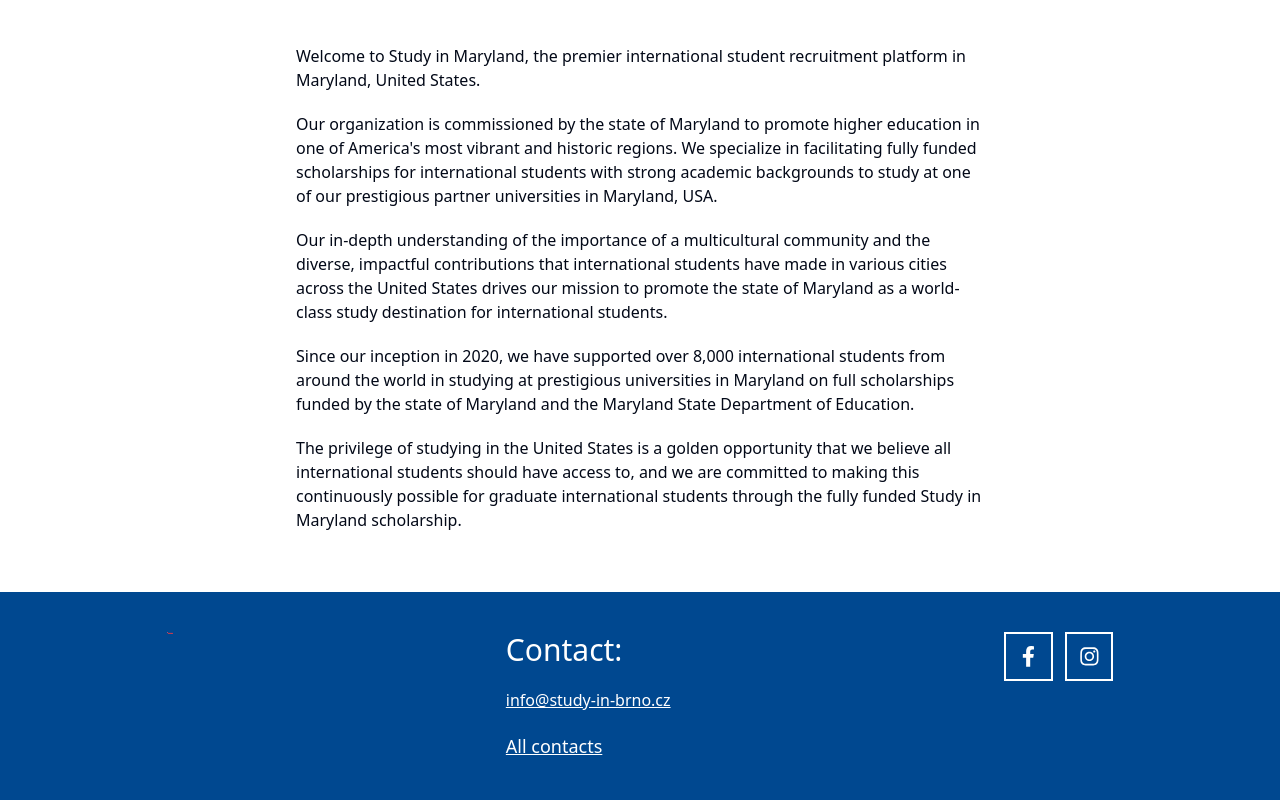
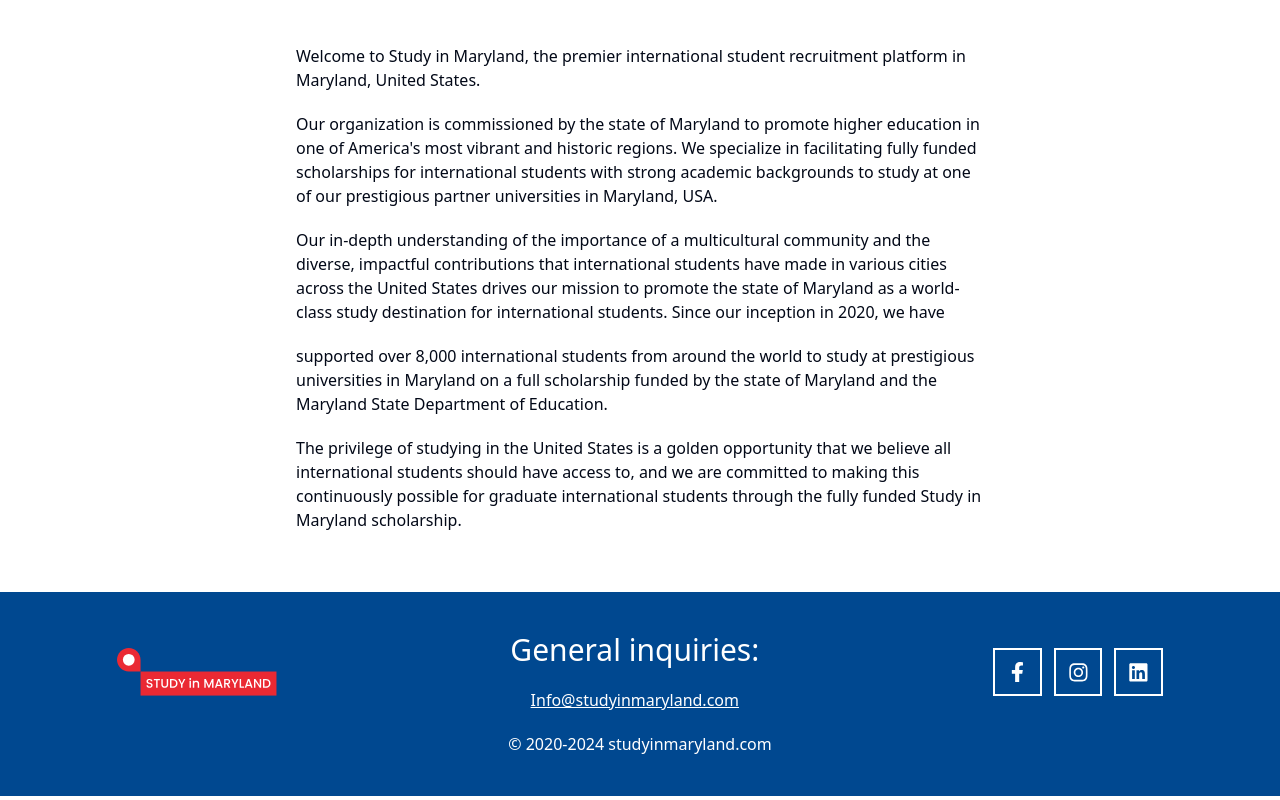
Before and after one commit to Babithkp/studyinmaryland-frontend, a React (Vite) app: page /aboutus in a window 1280 px wide. Shown: the part 253-1053 px from the top of the page. Built offline with nearby package versions, Linux system fonts and the light colour scheme.

Commit message:
new data from client

```diff
--- a/src/components/app/Aboutus.tsx
+++ b/src/components/app/Aboutus.tsx
@@ -1,7 +1,6 @@
-export default function Aboutus() {
-  return (
+export default function Aboutus() {  return (
     <main className="flex items-center justify-center">
-      <section className="w-[60%] p-10 max-md:w-full max-md:p-4">
+      <section className="w-[60%] p-10 max-md:w-full max-md:p-4 font-medium">
         <article>
           <h1 className="my-10 text-5xl font-bold text-red-500 max-md:text-3xl">
             About us
@@ -12,7 +11,7 @@ export default function Aboutus() {
           </p>
           <p className="text-md my-5">
             Our organization is commissioned by the state of Maryland to promote
-            higher education in one of America&apos;s most vibrant and historic
+            higher education in one of America's most vibrant and historic
             regions. We specialize in facilitating fully funded scholarships for
             international students with strong academic backgrounds to study at
             one of our prestigious partner universities in Maryland, USA.
@@ -22,13 +21,13 @@ export default function Aboutus() {
             community and the diverse, impactful contributions that
             international students have made in various cities across the United
             States drives our mission to promote the state of Maryland as a
-            world-class study destination for international students.
+            world-class study destination for international students. Since our
+            inception in 2020, we have
           </p>
           <p className="text-md my-5">
-            Since our inception in 2020, we have supported over 8,000
-            international students from around the world in studying at
-            prestigious universities in Maryland on full scholarships funded by
-            the state of Maryland and the Maryland State Department of
+            supported over 8,000 international students from around the world to
+            study at prestigious universities in Maryland on a full scholarship
+            funded by the state of Maryland and the Maryland State Department of
             Education.
           </p>
           <p className="text-md my-5">
--- a/src/components/app/ApplicationPortal.tsx
+++ b/src/components/app/ApplicationPortal.tsx
@@ -3,7 +3,7 @@
 export default function ApplicationPortal() {
   return (
     <main className="flex items-center justify-center">
-      <section className="w-[60%] p-10 max-md:w-full max-md:p-4">
+      <section className="w-[60%] p-10 max-md:w-full max-md:p-4 font-medium">
         <article>
           <h1 className="my-10 text-5xl font-bold text-red-500 max-md:text-3xl">
             How To Apply:
--- a/src/components/app/BecomeAnAgent.tsx
+++ b/src/components/app/BecomeAnAgent.tsx
@@ -2,7 +2,7 @@ import AgentSlide from "./com/objects/AgentSlide";
 export default function BecomeAnAgent() {
   return (
     <main className="flex items-center flex-col justify-center">
-      <section className="w-[60%] p-10 max-md:w-full max-md:p-4">
+      <section className="w-[60%] p-10 max-md:w-full max-md:p-4 font-medium">
         <article>
           <h1 className="my-10 text-5xl font-bold text-red-500 max-md:text-3xl">
             Become an agent
--- a/src/components/app/Faq.tsx
+++ b/src/components/app/Faq.tsx
@@ -1,7 +1,7 @@
 export default function Faq() {
   return (
     <main className="flex items-center justify-center ">
-      <section className="w-[60%] p-10 max-md:w-full max-md:p-4">
+      <section className="w-[60%] p-10 max-md:w-full max-md:p-4 font-medium">
         <article>
           <h1 className="my-10 text-5xl font-bold text-red-500 max-md:text-3xl">
             FAQ
--- a/src/components/app/Home.tsx
+++ b/src/components/app/Home.tsx
@@ -1,4 +1,5 @@
-import image from ".././../../public/backgroundHeroPage.jpg";import icon1 from ".././../../public/city.svg";
+import image from ".././../../public/backgroundHeroPage.jpg";
+import icon1 from ".././../../public/city.svg";
 import icon2 from ".././../../public/rocket-graph.svg";
 import icon4 from ".././../../public/flag-point.svg";
 import cardBg from ".././../../public/backgroung-card.png";
@@ -51,7 +52,7 @@ export default function Home() {
             Study at one of our partner institutions
           </h2>
           <p className="px-5 text-center text-lg font-extralight">
-            Each year we provide scholarship opportunities for more than 1500
+            Each year we provide scholarship opportunities for more than 1,500
             international students from worldwide to study a postgraduate or
             doctoral degree program at one of our partner universities.
           </p>
@@ -128,7 +129,7 @@ export default function Home() {
             <CardApply
               image={counsellingIcon}
               title="University Placement"
-              content="All scholarship recipients are admitted to study at one of our partner universities."
+              content="All scholarship recipients are directly admitted to study at one of our partner universities."
             />
             <CardApply
               image={visaIcon}
@@ -168,7 +169,7 @@ export default function Home() {
             <p className="col-start-2">
               Through our organization&apos;s partnership with leading public
               universities in Maryland, we offer international students the
-              opportunity to pursue Masters and PhD degree programs with fully
+              opportunity to pursue masters and phd degree programs with fully
               funded scholarships provided by the Maryland State Department of
               Education.
             </p>
@@ -190,8 +191,8 @@ export default function Home() {
             </h3>
             <p className="col-start-2">
               International students can use our seamless application portal to
-              apply directly to our partner universities for masters and PhD
-              programs at no cost!
+              apply directly for a scholarship to study a graduate program at a
+              partner university at no cost!
             </p>
             <a
               href={"/applicationPortal"}
--- a/src/components/app/ReferralProgram.tsx
+++ b/src/components/app/ReferralProgram.tsx
@@ -1,6 +1,6 @@
 export default function ReferralProgram() {  return (
     <main className="flex items-center justify-center">
-      <section className="w-[60%] p-10 max-md:w-full max-md:p-4">
+      <section className="w-[60%] p-10 max-md:w-full max-md:p-4 font-medium">
         <article>
           <h1 className="my-10 text-5xl font-bold text-red-500 max-md:text-3xl">
             Referral program
--- a/src/components/app/Scholarships.tsx
+++ b/src/components/app/Scholarships.tsx
@@ -1,7 +1,7 @@
 import HomeSlider from "./com/objects/HomeSlider";export default function Scholarships() {
   return (
     <main className="flex flex-col items-center justify-center">
-      <section className="w-[60%] p-10 max-md:w-full max-md:p-4">
+      <section className="w-[60%] p-10 max-md:w-full max-md:p-4 font-medium">
         <article>
           <p className="my-10 text-3xl font-bold text-red-500 max-md:text-3xl">
             Overview
--- a/src/components/app/StudentLife.tsx
+++ b/src/components/app/StudentLife.tsx
@@ -1,7 +1,7 @@
 export default function StudentLife() {
   return (
     <main className="flex items-center justify-center ">
-      <section className="w-[60%] p-10 max-md:w-full max-md:p-4">
+      <section className="w-[60%] p-10 max-md:w-full max-md:p-4 font-medium">
         <article>
           <h1 className="my-10 text-5xl font-bold text-red-500 max-md:text-3xl">
             Student Life
--- a/src/components/app/Visa.tsx
+++ b/src/components/app/Visa.tsx
@@ -1,6 +1,6 @@
 export default function Visa() {  return (
     <main className="flex items-center justify-center ">
-      <section className="w-[60%] p-10 max-md:w-full max-md:p-4">
+      <section className="w-[60%] p-10 max-md:w-full max-md:p-4 font-medium">
         <article>
           <h1 className="my-10 text-5xl font-bold text-red-500 max-md:text-3xl">
             Visa
--- a/src/components/app/com/forms/AddApplication.tsx
+++ b/src/components/app/com/forms/AddApplication.tsx
@@ -554,6 +554,7 @@ export default function AddApplication() {
                 placeholder=""
                 ref={indentityRef}
                 onChange={handleIdentityChange}
+                accept=".xlsx,.xls,image/*,.doc, .docx,.ppt, .pptx,.txt,.pdf"
               />
               {fileName.identityFileName && (
                 <span className=" text-sm font-medium ml-2">
@@ -581,6 +582,7 @@ export default function AddApplication() {
                 placeholder=""
                 ref={degreeRef}
                 onChange={handleDegreeChange}
+                accept=".xlsx,.xls,image/*,.doc, .docx,.ppt, .pptx,.txt,.pdf"
               />
               <div className="w-full  flex flex-wrap gap-1">
                 {degreeFileHolder.map((doc, i) => (
@@ -626,6 +628,7 @@ export default function AddApplication() {
                 placeholder=""
                 ref={academicRef}
                 onChange={handleAcademiChange}
+                accept=".xlsx,.xls,image/*,.doc, .docx,.ppt, .pptx,.txt,.pdf"
               />
               <div className="w-full  flex flex-wrap gap-1">
                 {academicFileHolder.map((doc, i) => (
@@ -671,6 +674,7 @@ export default function AddApplication() {
                 placeholder=""
                 ref={birthRef}
                 onChange={handleBirthcerChange}
+                accept=".xlsx,.xls,image/*,.doc, .docx,.ppt, .pptx,.txt,.pdf"
               />
               {fileName.birthcerFileName && (
                 <span className=" text-sm font-medium ml-2">
@@ -698,6 +702,7 @@ export default function AddApplication() {
                 placeholder=""
                 ref={motivationRef}
                 onChange={handleMotivationChange}
+                accept=".xlsx,.xls,image/*,.doc, .docx,.ppt, .pptx,.txt,.pdf"
               />
               {fileName.motivationFileName && (
                 <span className=" text-sm font-medium ml-2">
@@ -723,6 +728,7 @@ export default function AddApplication() {
                 placeholder=""
                 ref={ieltsRef}
                 onChange={handlEieltChange}
+                accept=".xlsx,.xls,image/*,.doc, .docx,.ppt, .pptx,.txt,.pdf"
               />
               {fileName.ieltFileName && (
                 <span className=" text-sm font-medium ml-2">
@@ -750,6 +756,7 @@ export default function AddApplication() {
                 placeholder=""
                 ref={translatedRef}
                 onChange={handleTranslatedChange}
+                accept=".xlsx,.xls,image/*,.doc, .docx,.ppt, .pptx,.txt,.pdf"
               />
               <div className="w-full  flex flex-wrap gap-1">
                 {engTransFileHolder.map((doc, i) => (
@@ -795,6 +802,7 @@ export default function AddApplication() {
                 placeholder=""
                 ref={recommendationRef}
                 onChange={handleRecommendationChange}
+                accept=".xlsx,.xls,image/*,.doc, .docx,.ppt, .pptx,.txt,.pdf"
               />
               {fileName.recommendationFileName && (
                 <span className=" text-sm font-medium ml-2">
--- a/src/components/app/com/nav_foot/Footer.tsx
+++ b/src/components/app/com/nav_foot/Footer.tsx
@@ -1,11 +1,11 @@
-import { FaFacebookF } from "react-icons/fa";
-import { FaInstagram } from "react-icons/fa";
+import { FaFacebookF, FaLinkedin } from "react-icons/fa";import { FaInstagram } from "react-icons/fa";
 
 export default function Footer() {
   return (
-    <footer className="flex justify-around bg-[#004890] py-10 text-white max-lg:gap-5 max-lg:p-10 max-lg:text-xs  max-md:flex-col">
+    <footer className="flex flex-col justify-center items-center gap-5 bg-[#004890] py-10 text-white max-lg:gap-5 max-lg:p-10 max-lg:text-xs  max-md:flex-col">
+      <div className="flex  justify-around items-center w-full">
         <div className="flex flex-col gap-10 max-lg:gap-5">
-        <a href={"/"} className="w-1.5">
+          <a href={"/"} className="w-[10rem]">
             <svg
               className="h-full w-full"
               width="306"
@@ -32,14 +32,17 @@ export default function Footer() {
             </svg>
           </a>
         </div>
+        <div className="flex flex-col items-center gap-5">
+          <span className="text-3xl max-lg:hidden max-lg:text-2xl">
+            General inquiries:
+          </span>
           <div className="flex flex-col gap-5">
-        <span className="text-3xl max-lg:hidden max-lg:text-2xl">Contact:</span>
-        <div className="flex flex-col gap-5">
-          <a href={"/"} className="text-base underline">
-            info@study-in-brno.cz
-          </a>
-          <a href={"/"} className="text-lg underline">
-            All contacts
+            <a
+              href={"Info@studyinmaryland.com"}
+              target="_blank"
+              className="text-base underline"
+            >
+              Info@studyinmaryland.com
             </a>
           </div>
         </div>
@@ -51,8 +54,13 @@ export default function Footer() {
             <a href={"/"} className="border-2 border-white p-3">
               <FaInstagram size={"1.3rem"} />
             </a>
+            <a href={"/"} className="border-2 border-white p-3">
+              <FaLinkedin size={"1.3rem"} />
+            </a>
           </figure>
         </div>
+      </div>
+      <span>© 2020-2024 studyinmaryland.com </span>
     </footer>
   );
 }
```
Lines whose indentation alone changed are shown as unchanged.
